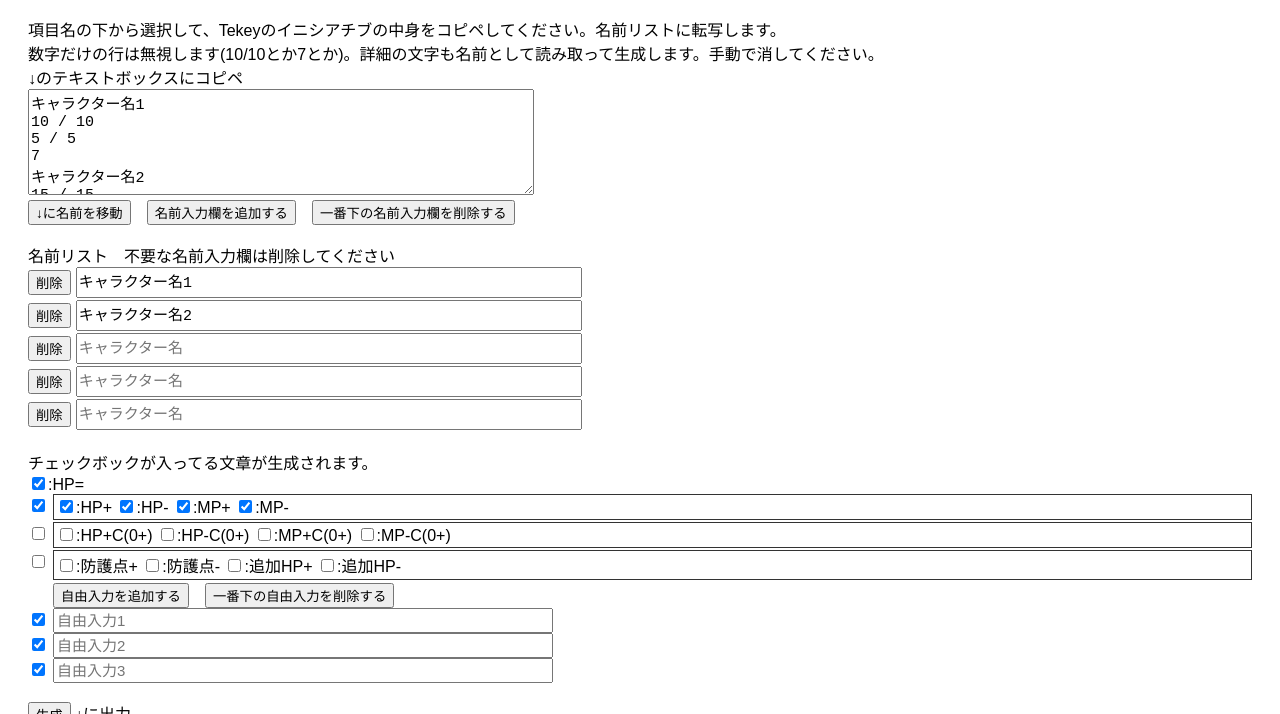
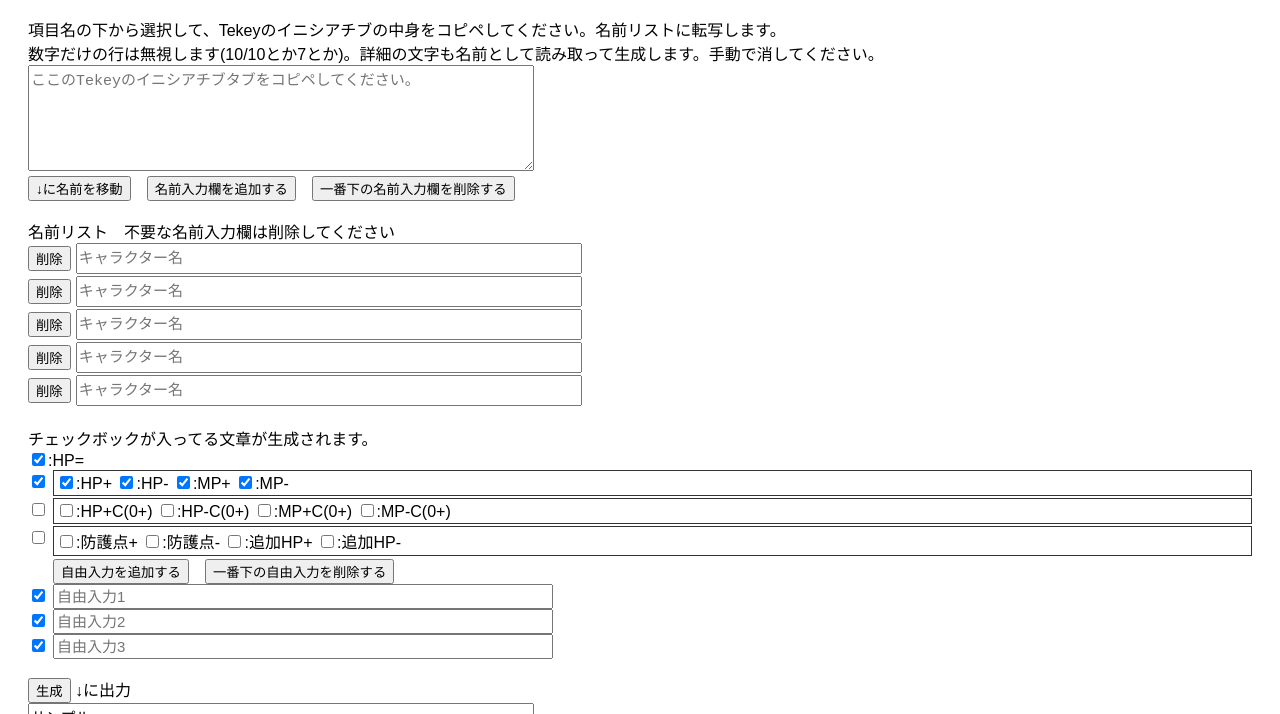
Before and after one commit to komakura/My_Tool, a plain HTML site: page Tools/TekeyStetusCommandGenerator/index.html in a window 1280 px wide. Shown: the part 86-800 px from the top of the page. Drawn offline with Linux system fonts and the light colour scheme.

Commit message:
.rejは不要なので削除。 テキストボックスのサンプル文章を削除。

```diff
--- a/Tools/TekeyStetusCommandGenerator/index.html
+++ b/Tools/TekeyStetusCommandGenerator/index.html
@@ -23,15 +23,8 @@
 <body>
 
 <h2>Tekeyステータステーブル修正コマンド生成ツール</h2>
-<a>項目名の下から選択して、Tekeyのイニシアチブの中身をコピペしてください。名前リストに転写します。<br>数字だけの行は無視します(10/10とか7とか)。詳細の文字も名前として読み取って生成します。手動で消してください。<br>↓のテキストボックスにコピペ<a/><br>
-<textarea id="inputTextAllNames" style="resize: auto; width: 500px; height: 100px;"vertical-align: top; overflow: scroll;>
-キャラクター名1
-10 / 10
-5 / 5
-7
-キャラクター名2
-15 / 15
-</textarea>
+<a>項目名の下から選択して、Tekeyのイニシアチブの中身をコピペしてください。名前リストに転写します。<br>数字だけの行は無視します(10/10とか7とか)。詳細の文字も名前として読み取って生成します。手動で消してください。<a/><br>
+<textarea id="inputTextAllNames" style="resize: auto; width: 500px; height: 100px;"vertical-align: top; overflow: scroll; placeholder="ここのTekeyのイニシアチブタブをコピペしてください。"></textarea>
 <br>
 <button onclick="extractAllNamesToEachTextarea()">↓に名前を移動</button>　<button onclick="addNameTextarea()">名前入力欄を追加する</button>　<button onclick="removeLastNameTextarea()">一番下の名前入力欄を削除する</button>
 
@@ -40,11 +33,11 @@
 <div id="inputNameContainer">
   <div style="display: flex; align-items: center; margin-bottom: 2px;">
     <button onclick="removeNameTextarea(0)" style="margin-right: 5px; height: 25px;">削除</button>
-    <textarea id="inputName0" placeholder="キャラクター名">キャラクター名1</textarea>
+    <textarea id="inputName0" placeholder="キャラクター名"></textarea>
   </div>
   <div style="display: flex; align-items: center; margin-bottom: 2px;">
     <button onclick="removeNameTextarea(1)" style="margin-right: 5px; height: 25px;">削除</button>
-    <textarea id="inputName1" placeholder="キャラクター名">キャラクター名2</textarea>
+    <textarea id="inputName1" placeholder="キャラクター名"></textarea>
   </div>
   <div style="display: flex; align-items: center; margin-bottom: 2px;">
     <button onclick="removeNameTextarea(2)" style="margin-right: 5px; height: 25px;">削除</button>
```
Also changed, not shown: 1 other file.
